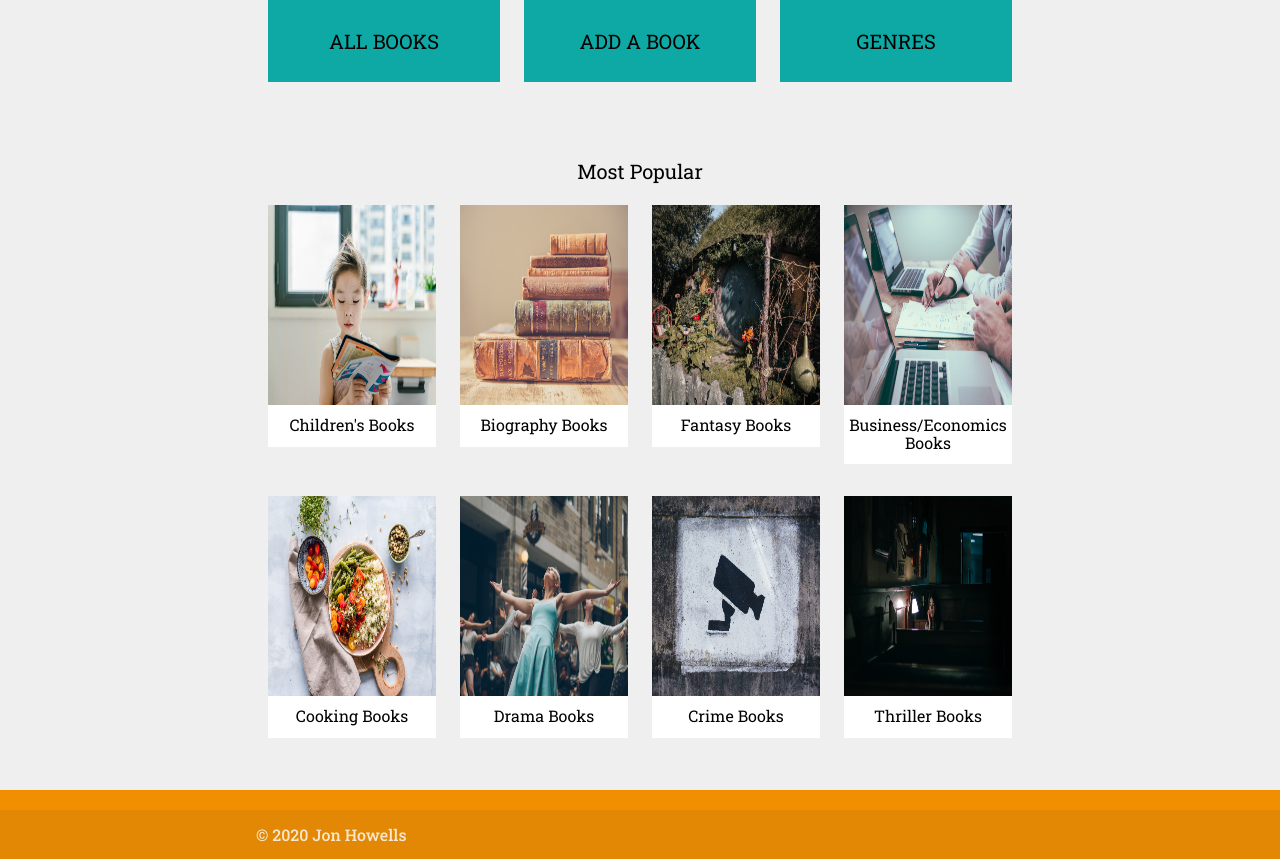
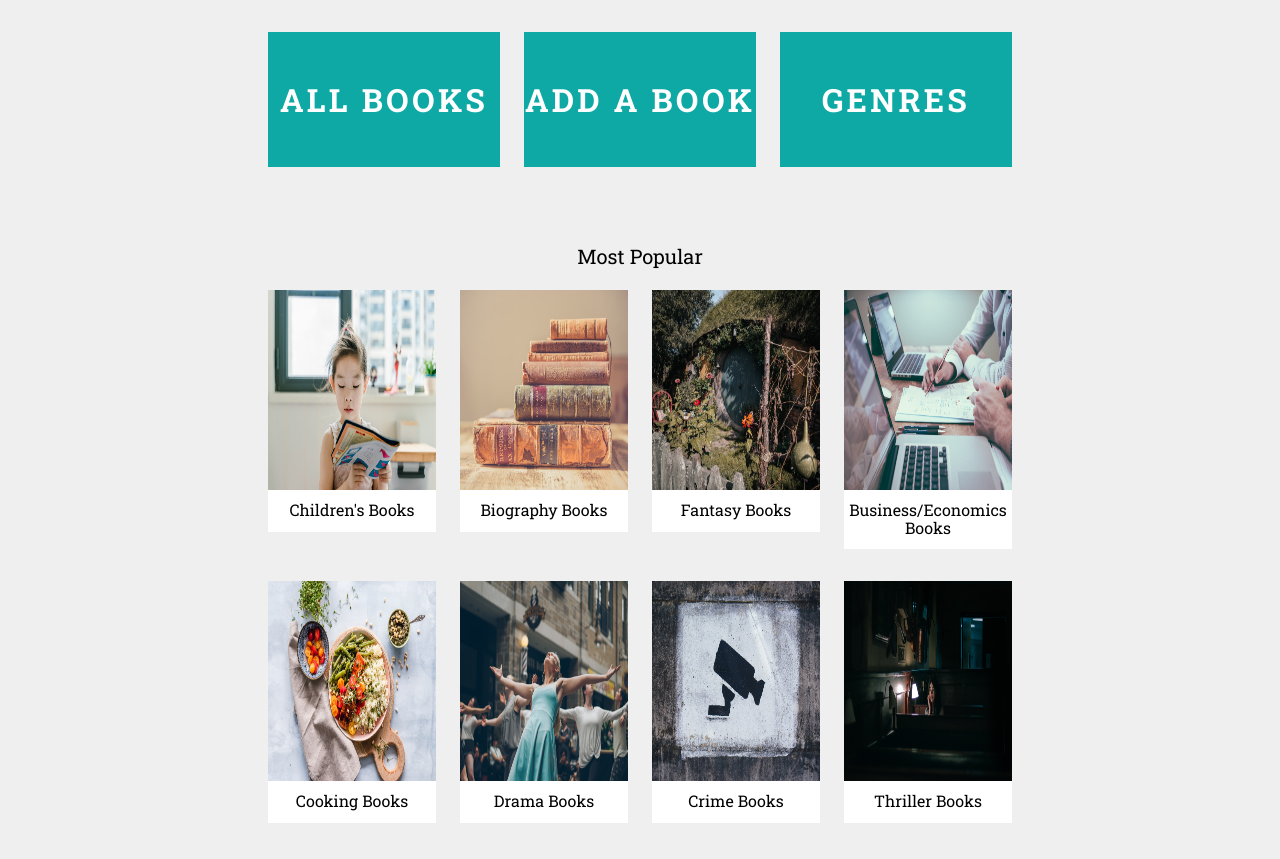
Before and after one commit to Code-Institute-Submissions/HowellsJonathan-justBooks, a Flask app: template templates/all_books.html in a window 1280 px wide. Shown: the part 40-899 px from the top of the page. Run offline with Flask 2, Linux system fonts and the light colour scheme; the template is opened without the code that fills it, so the values that code supplies are empty; some libraries are stand-ins or nearby versions; some web fonts are replaced.

Commit message:
Styled action card text for desktop

```diff
--- a/static/css/style.css
+++ b/static/css/style.css
@@ -100,7 +100,7 @@ img {
     padding: 30px 0;
     margin: 0;
     text-decoration: none;
-    color: #000000;
+    color: #ffffff;
 }
 
 .row .no-padding {
@@ -252,4 +252,15 @@ input, select {
     .input-field {
         margin: 1rem 0 1rem 0;
     }
+
+    .action-card {
+        margin-top: 2em;
+    }
+
+    .action-card h2 {
+        padding: 50px 0;
+        font-weight: 700;
+        font-size: 2em;
+        letter-spacing: .1em;
+    }
 }
```
